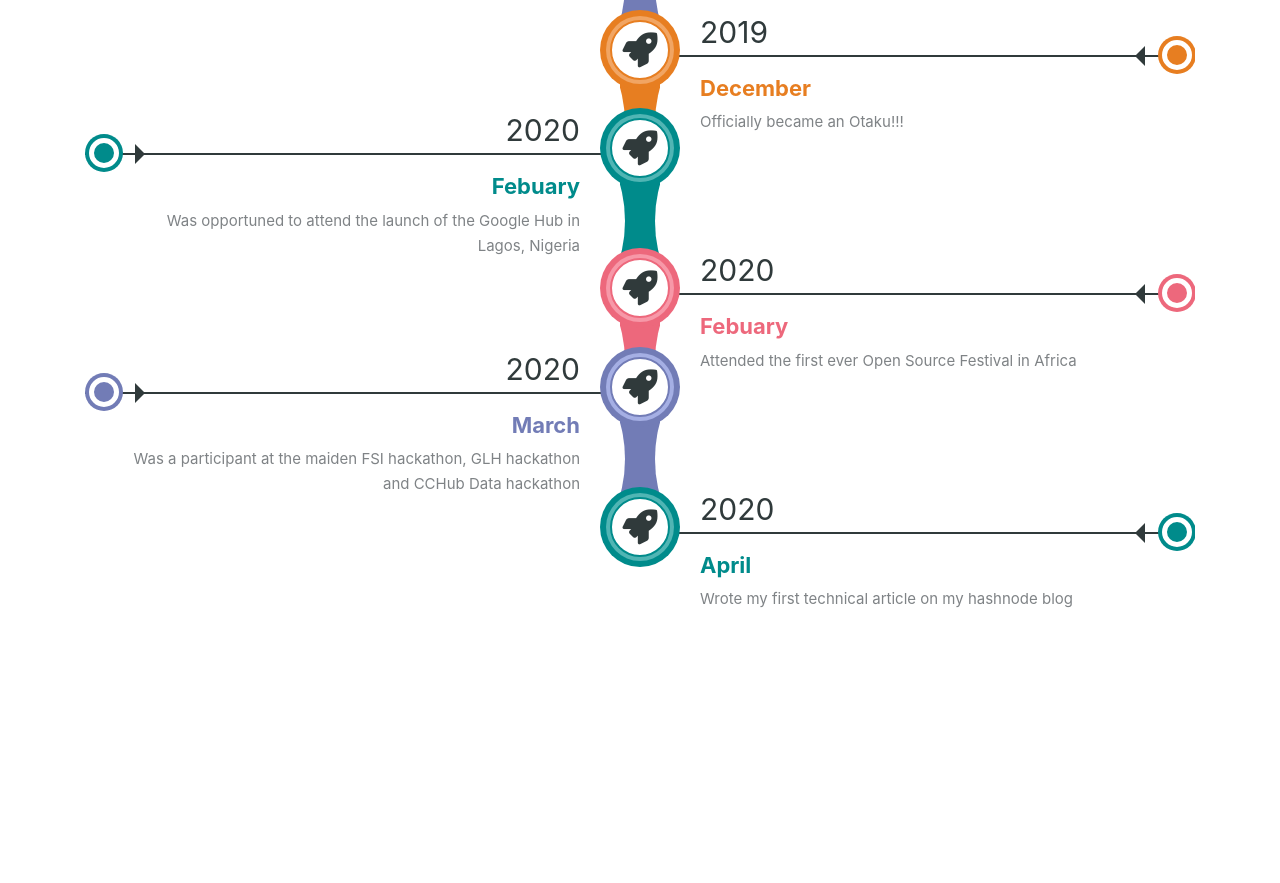
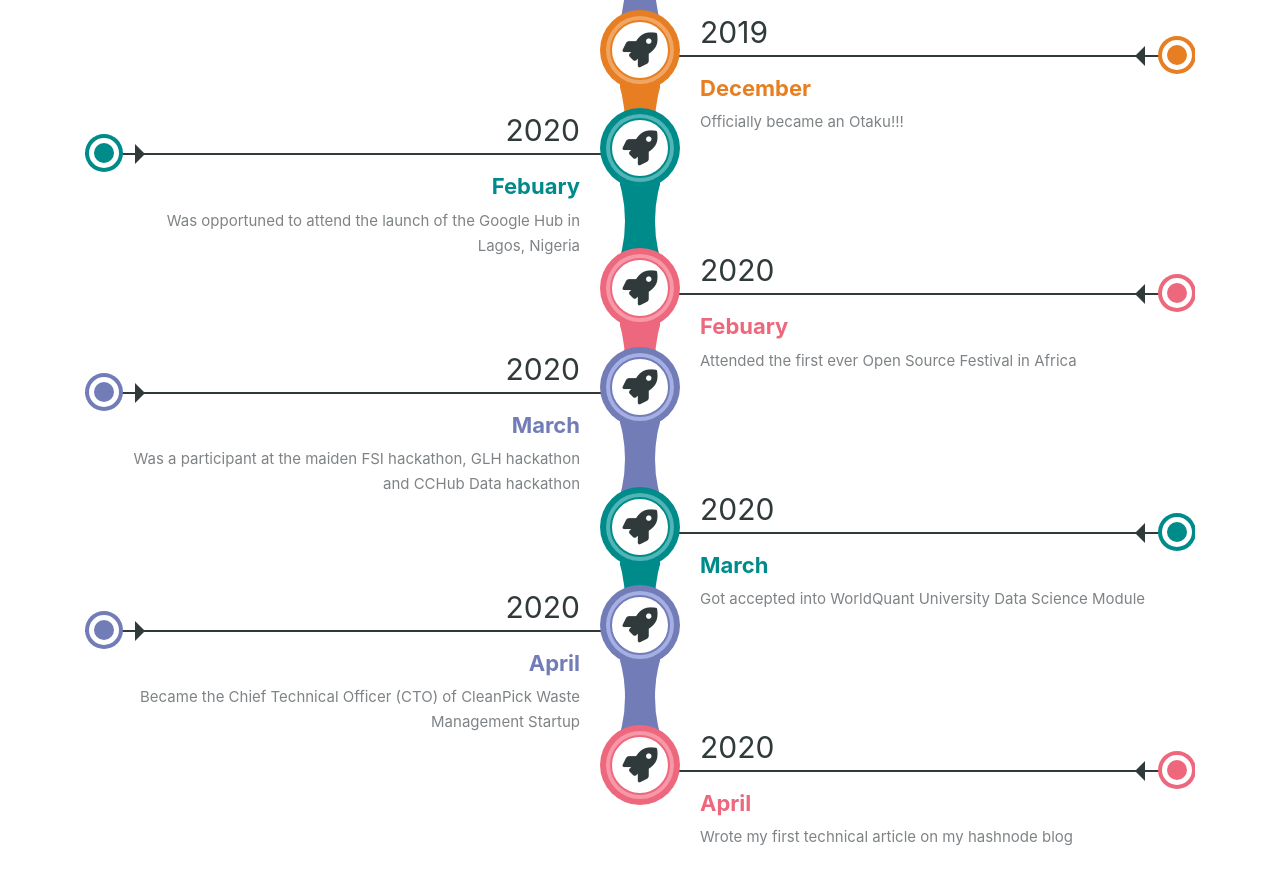
Before and after one commit to GoZaddy/lordghostx.github.io, a plain HTML site: page index.html in a window 1280 px wide. Shown: the part 4900-5783 px from the top of the page. Before the commit the page ends 5545 px from the top, so only its background shows below. Drawn offline with nearby package versions, Linux system fonts and the light colour scheme.

Commit message:
added wqu and cleanpick

```diff
--- a/index.html
+++ b/index.html
@@ -433,6 +433,26 @@
             <div class="timeline-icon"><i class="fa fa-rocket"></i></div>
             <span class="year">2020</span>
             <div class="timeline-content">
+              <h5 class="title">March</h5>
+              <p class="description">
+                Got accepted into WorldQuant University Data Science Module
+              </p>
+            </div>
+          </div>
+          <div class="timeline">
+            <div class="timeline-icon"><i class="fa fa-rocket"></i></div>
+            <span class="year">2020</span>
+            <div class="timeline-content">
+              <h5 class="title">April</h5>
+              <p class="description">
+                Became the Chief Technical Officer (CTO) of CleanPick Waste Management Startup
+              </p>
+            </div>
+          </div>
+          <div class="timeline">
+            <div class="timeline-icon"><i class="fa fa-rocket"></i></div>
+            <span class="year">2020</span>
+            <div class="timeline-content">
               <h5 class="title">April</h5>
               <p class="description">
                 Wrote my first technical article on my hashnode blog
```
